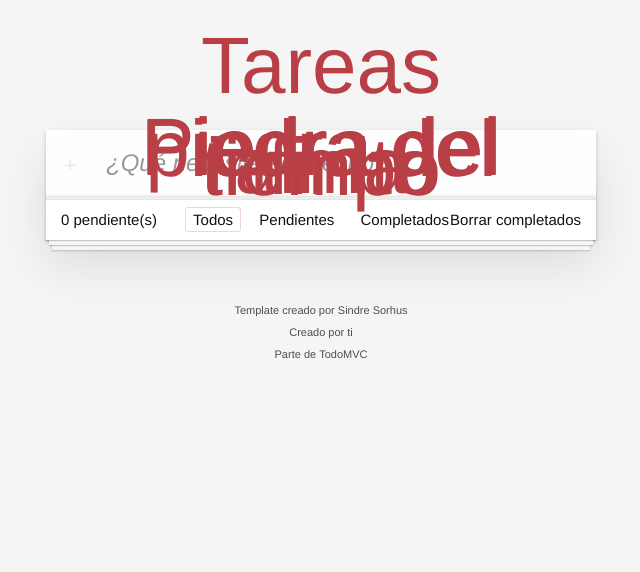
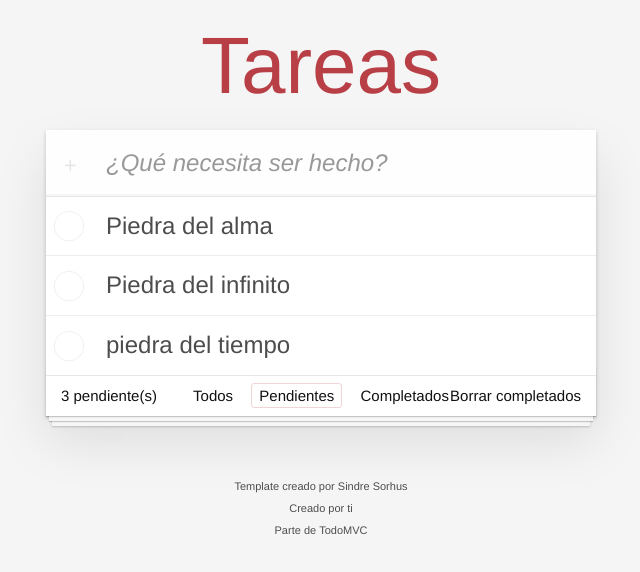
Before and after one commit to johinner/JavaScript-Moderno, a website built with Vite: page 05-todo-app/index.html in a window 1280 px wide. Both pictures are taken after a click on the link "Pendientes". Shown: the whole page, without its empty margins (319-959 px from the left). Built offline with nearby package versions, Linux system fonts and the light colour scheme.

Commit message:
05-todo-app completado

```diff
--- a/05-todo-app/src/store/todo.store.js
+++ b/05-todo-app/src/store/todo.store.js
@@ -1,6 +1,6 @@
 import { Todo } from "../todos/models/todo.model"
 
-const Filters = {
+export const Filters = {
     All: 'all',
     Complited: 'Completed',
     Pending: 'Pending'
@@ -16,7 +16,7 @@ const state = {
 }
 
 const initStore = () => {
-    console.log(state)
+     loadStore();
     console.log('initStore ;)')
 }
 
@@ -37,7 +37,15 @@ const getTodos = (filter = Filters.All) => {
 }
 
 const loadStore = () => {
-    throw new Error('Not implemented');
+    if(!localStorage.getItem('state')) return
+
+    const {todos = [], filter = Filters.All} = JSON.parse(localStorage.getItem('state'));
+    state.todos = todos;
+    state.filter = filter
+}
+
+const saveStateTolocalStorage = () => {
+    localStorage.setItem('state', JSON.stringify(state))
 }
 
 /**
@@ -46,8 +54,9 @@ const loadStore = () => {
  */
 const addTodo = (description) => {
     if(!description) throw new Error('Description is required');
+    state.todos.push(new Todo(description))
 
-    state.todos.push(new Todo(description))
+    saveStateTolocalStorage();
 }
 
 const toggleTodo = (todoId) => {
@@ -58,14 +67,18 @@ const toggleTodo = (todoId) => {
         }
         return todo;
     })
+
+    saveStateTolocalStorage()
 }
 
 const deleteTodo = (todoId) => {
     state.todos = state.todos.filter(todo => todo.id !== todoId)
+    saveStateTolocalStorage()
 }
 
 const deleteCompletado = () => {
-    state.todos = state.todos.filter(todo => todo.done)
+    state.todos = state.todos.filter(todo => !todo.done)
+    saveStateTolocalStorage()
 }
 
 /**
@@ -74,6 +87,7 @@ const deleteCompletado = () => {
  */
 const setFilter = (newFilter = Filters.All) => {
     state.filter = newFilter
+    saveStateTolocalStorage()
 }
 
 const getCurrentFilter = () => {
--- a/05-todo-app/src/todos/app.html
+++ b/05-todo-app/src/todos/app.html
@@ -37,13 +37,13 @@
         <!-- Remove this if you don't implement routing -->
         <ul class="filters">
             <li>
-                <a class="selected filtro" class="selected" href="#/">Todos</a>
+                <a class="selected filtro" class="selected" href="#/"  data-filtro = "All">Todos</a>
             </li>
             <li>
-                <a class="filtro" href="#/active">Pendientes</a>
+                <a class="filtro" href="#/active" data-filtro = "Pending">Pendientes</a>
             </li>
             <li>
-                <a class="filtro" href="#/completed">Completados</a>
+                <a class="filtro" href="#/completed"  data-filtro = "Completed">Completados</a>
             </li>
         </ul>
         <!-- Hidden if no completed items are left ↓ -->
--- a/05-todo-app/src/todos/app.js
+++ b/05-todo-app/src/todos/app.js
@@ -1,9 +1,13 @@
-import todoStore from "../store/todo.store";
+import todoStore, { Filters } from "../store/todo.store";
 import html from "./app.html?raw"
-import { renderTodos } from "./use-cases";
+import { renderTodos, renderPending } from "./use-cases";
 
 const ElementIDs = {
-    todoList: '.todo-list'
+    todoList: '.todo-list',
+    newTodoInput: '#new-todo-input',
+    clearCompleted: '.clear-completed',
+    TodoFilters: '.filtro',
+    pendingCount: '#pending-count'
 }
 
 /**
@@ -16,12 +20,76 @@ export const App = (elementId) => {
     const displayTodos = () => {
         const todos = todoStore.getTodos(todoStore.getCurrentFilter())
         renderTodos(ElementIDs.todoList, todos)
+        updatePendingCount()
     }
 
-    (()=> {
+    const updatePendingCount = () => {
+        renderPending(ElementIDs.pendingCount)
+    }
+
+    (() => {
         const app = document.createElement('div');
         app.innerHTML = html;
         document.querySelector(elementId).append(app);
         displayTodos()
     })();
+
+    //Referencias HTML
+    const d = document,
+        newDescriptionInput = d.querySelector(ElementIDs.newTodoInput),
+        todoListUL = d.querySelector(ElementIDs.todoList),
+        clearCompletedButton = d.querySelector(ElementIDs.clearCompleted),
+        filtersLIs = d.querySelectorAll(ElementIDs.TodoFilters)
+
+
+    //LIsteners
+    newDescriptionInput.addEventListener('keyup', (e) => {
+        if (e.keyCode !== 13) return;
+        if (e.target.value.trim().length === 0) return;
+
+        todoStore.addTodo(e.target.value);
+        displayTodos()
+
+        e.target.value = ''
+    })
+
+    todoListUL.addEventListener('click', (e) => {
+        //seleciona el elemento padre mas cercano especificado
+        const element = e.target.closest("[data-id]");
+        const elementID = element.getAttribute('data-id');
+        todoStore.toggleTodo(elementID)
+
+        //Eliminat un todo
+        if (e.target.matches('.destroy'))
+            todoStore.deleteTodo(elementID);
+
+        displayTodos();
+
+    })
+
+    clearCompletedButton.addEventListener('click', () => {
+        todoStore.deleteCompletado()
+        displayTodos()
+    })
+
+    filtersLIs.forEach(element => {
+        element.addEventListener('click', (element) => {
+            filtersLIs.forEach(el => el.classList.remove('selected'));
+            element.target.classList.add('selected');
+
+            switch (element.target.dataset.filtro) {
+                case "All":
+                    todoStore.setFilter(Filters.All)
+                    break;
+                case "Pending":
+                    todoStore.setFilter(Filters.Pending)
+                    break;
+                case "Completed":
+                    todoStore.setFilter(Filters.Complited)
+                    break;
+            }
+            displayTodos()
+        })
+
+    })
 }
--- a/05-todo-app/src/todos/use-cases/create-todo-html.js
+++ b/05-todo-app/src/todos/use-cases/create-todo-html.js
@@ -1,16 +1,28 @@
-import { Todo } from "../models/todo.model"
+import { Todo } from "../models/todo.model";
 /**
  *
  * @param {Todo} todo
  */
 export const createTodoHtml = (todo) => {
-    if(!todo) throw new Error ("A TODO object is requireed")
+    if (!todo) throw new Error("A TODO object is requireed");
 
-    const html = `<h1>${todo.description}</h1>`
-    //console.log(todo)
+    const {description, done, id} = todo
 
-    const liElement = document.createElement('li');
+    const html = `
+    <div class="view">
+        <input class="toggle" type="checkbox" ${done ? 'checked' : ''}>
+        <label>${description}</label>
+        <button class="destroy"></button>
+    </div>
+    <input class="edit" value="Create a TodoMVC template">
+    `
+
+    const liElement = document.createElement("li");
     liElement.innerHTML = html;
+    liElement.setAttribute('data-id', id);
+
+    if (done)
+        liElement.classList.add('completed')
 
     return liElement;
-}
+};
--- a/05-todo-app/src/todos/use-cases/index.js
+++ b/05-todo-app/src/todos/use-cases/index.js
@@ -1,2 +1,3 @@
 export {renderTodos} from "./render-todos"
 export {createTodoHtml} from './create-todo-html'
+export {renderPending} from "./render-pending"
--- /dev/null
+++ b/05-todo-app/src/todos/use-cases/render-pending.js
@@ -0,0 +1,16 @@
+import todoStore, { Filters } from "../../store/todo.store";
+
+let element;
+/**
+ *
+ * @param {String} elementId
+ */
+export const renderPending = (elementId) => {
+    if(!element)
+        element = document.querySelector(elementId);
+
+    if(!element)
+        throw new Error(`Elemnt ${elementId} not found`);
+
+    element.innerHTML = todoStore.getTodos(Filters.Pending).length;
+}
--- a/05-todo-app/src/todos/use-cases/render-todos.js
+++ b/05-todo-app/src/todos/use-cases/render-todos.js
@@ -1,13 +1,21 @@
 import { createTodoHtml } from "./index";
 import { Todo } from "../models/todo.model";
+
+let element
+
 /**
  *
  * @param {String} elementId
  * @param {Todo} todos
  */
 export const renderTodos = (elementId, todos = []) => {
-    //TODO: referencia
-    const element = document.querySelector(elementId);
+    // Elemento no existe
+    if (!element)
+        element = document.querySelector(elementId);
+
+    if(!element) throw new Error(`Element ${elementId} not found`);
+
+    element.innerHTML = "";
 
     todos.forEach(todo => {
         element.append(createTodoHtml(todo))
```
